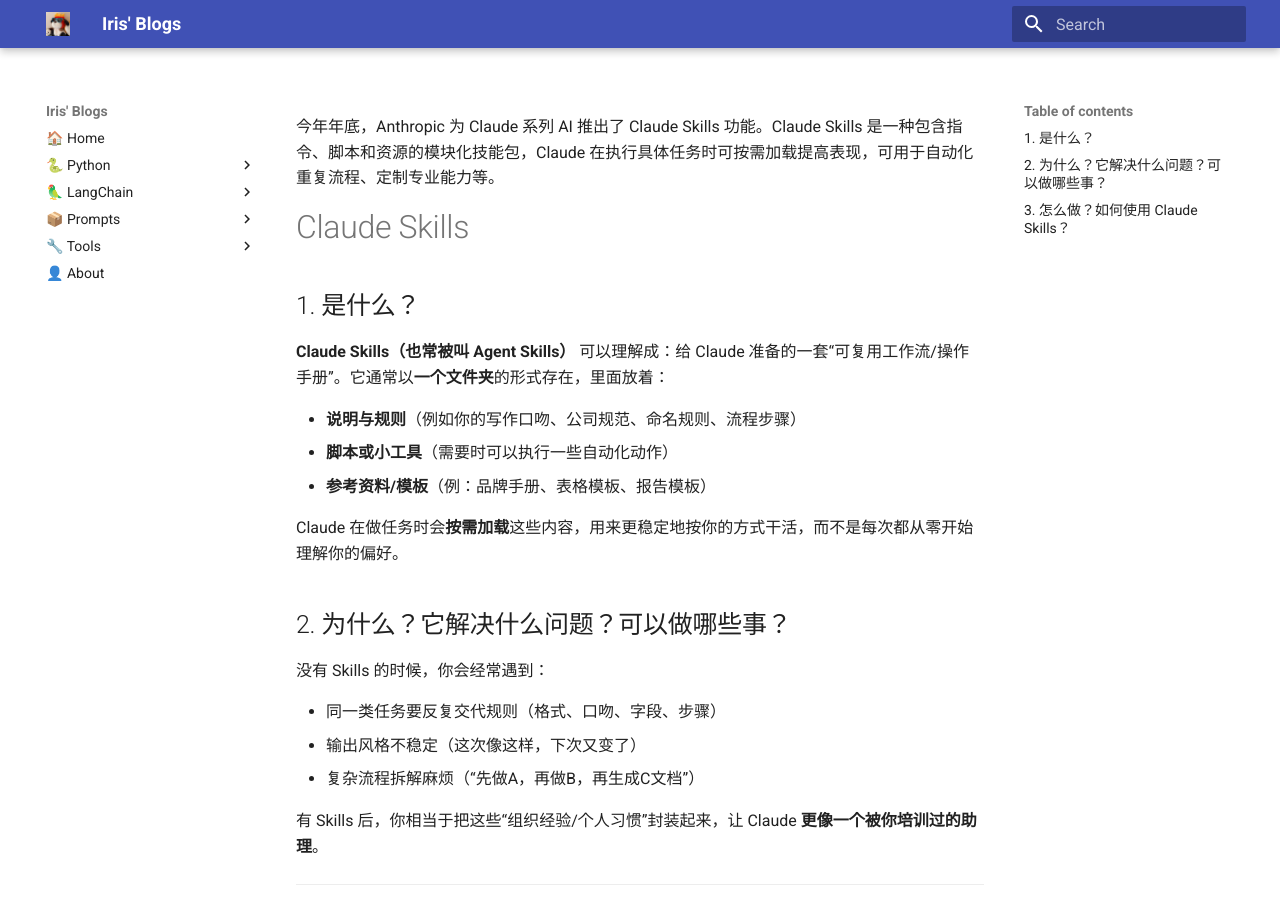
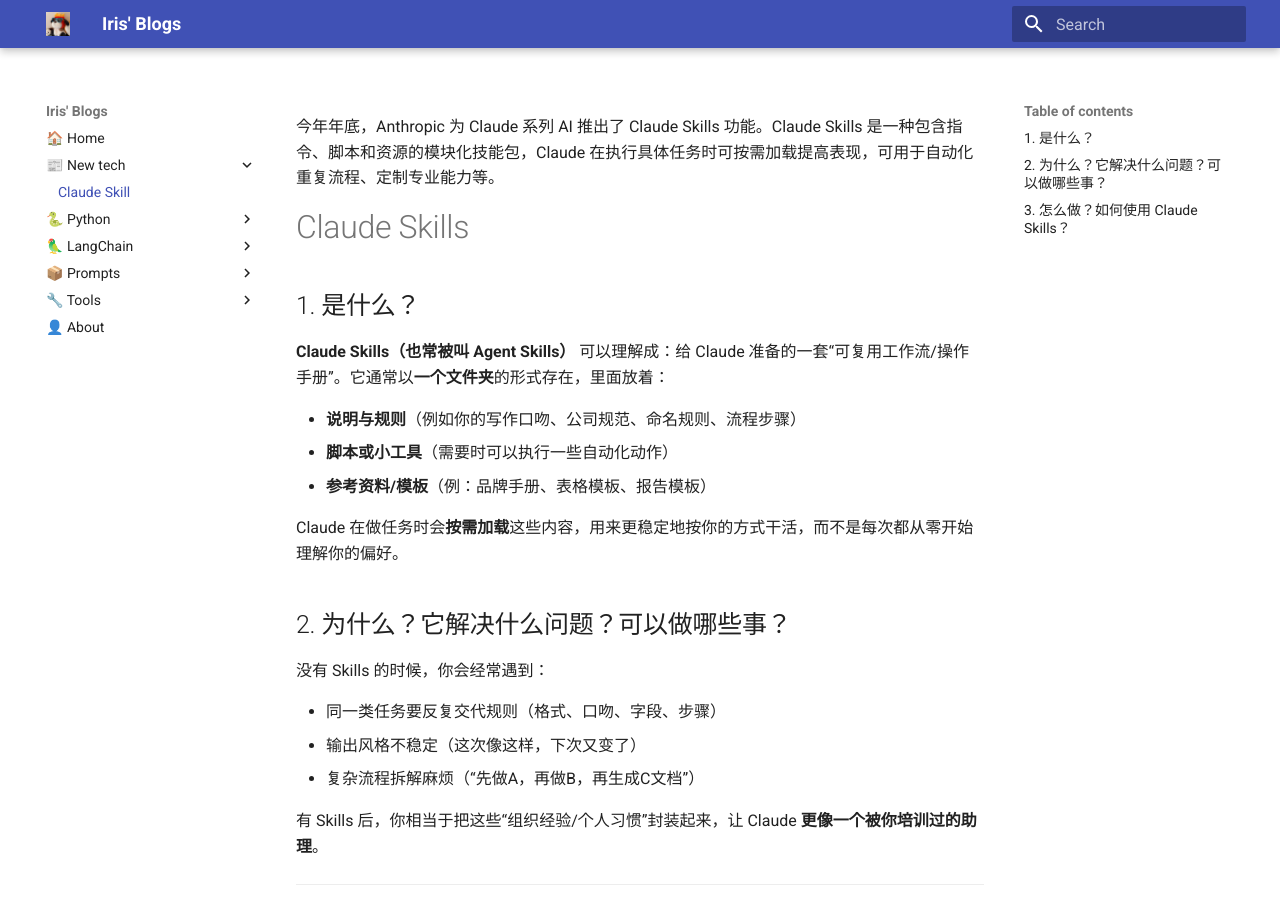
Before and after one commit to zht7063/blogs, an MkDocs documentation site: the page built from docs/🔧 新技术/Claude-Skill.md, in a window 1280 px wide and 900 px high. Built offline with MkDocs 1.6.1 and Material for MkDocs 9.7.7, drawn with Linux system fonts in a browser that asks for light colours; some of the changed lines change nothing that is shown.

Commit message:
📝 Docs: 整理文档导航并添加缺失文档到 New tech 分类

```diff
--- a/mkdocs.yml
+++ b/mkdocs.yml
@@ -5,14 +5,19 @@
   favicon: assets/favicon.jpg
 nav:
   - '🏠 Home': index.md
+  - '📰 New tech':
+    - Claude Skill: 🔧 新技术/Claude-Skill.md
   - '🐍 Python':
     - schedule-计划任务: 🐍 Python/py-schedule.md
+    - AgenticRAG-paradigm: 🐍 Python/AgenticRAG-paradigm.md
   - '🦜 LangChain':
     - 组件架构: 🦜 LangChain/LangChain 结构解析（1）：组件架构.md
     - RAG信息处理技术: 🦜 LangChain/LangChain-RAG信息处理技术解析.md
     - Runnables接口: 🦜 LangChain/LC-Runnables接口解析.md
+    - Runnables接口解析: 🦜 LangChain/Runnables接口解析.md
   - '📦 Prompts':
     - Cursor Rules 开发者模板: 📦 prompts/cursorrules开发者模板.md
+    - 提示词工程: 📦 prompts/提示词工程.md
   - '🔧 Tools':
     - YAML基本语法: yaml基本语法.md
   - '👤 About': about.md
```
